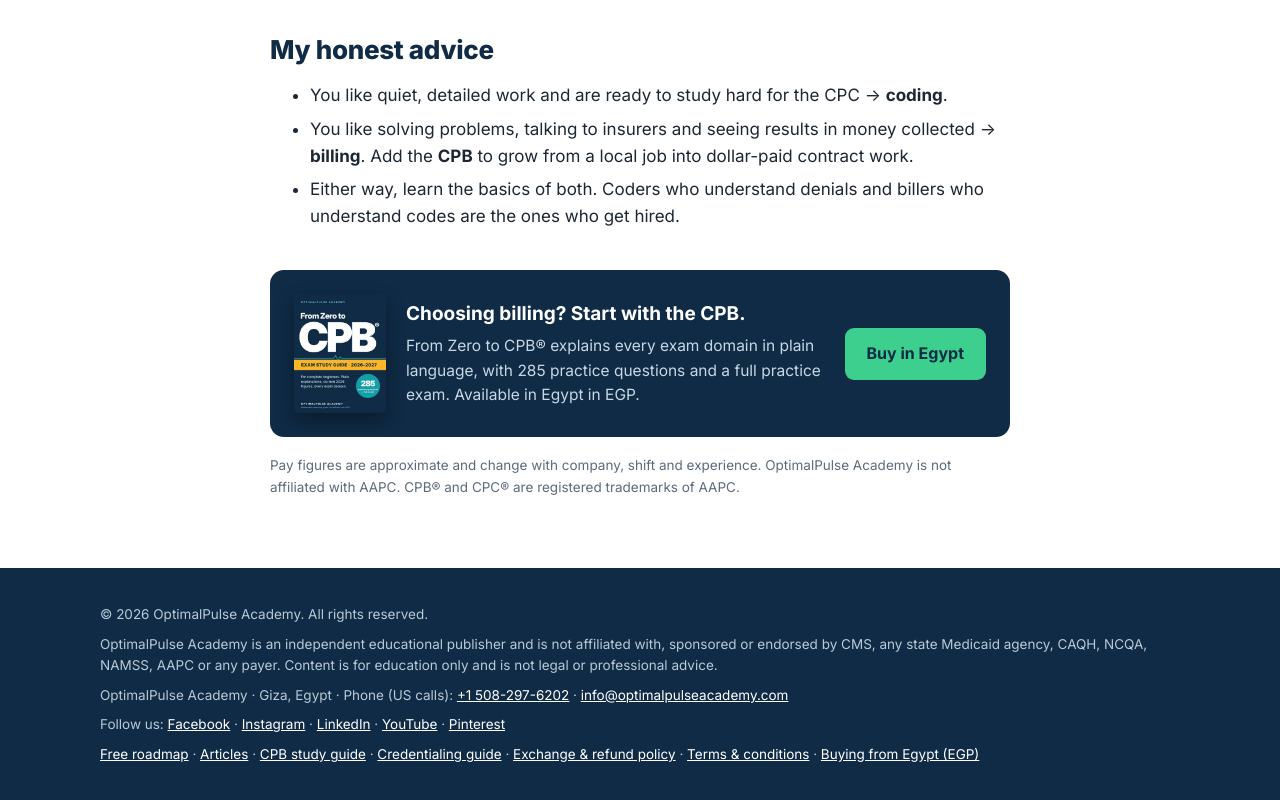
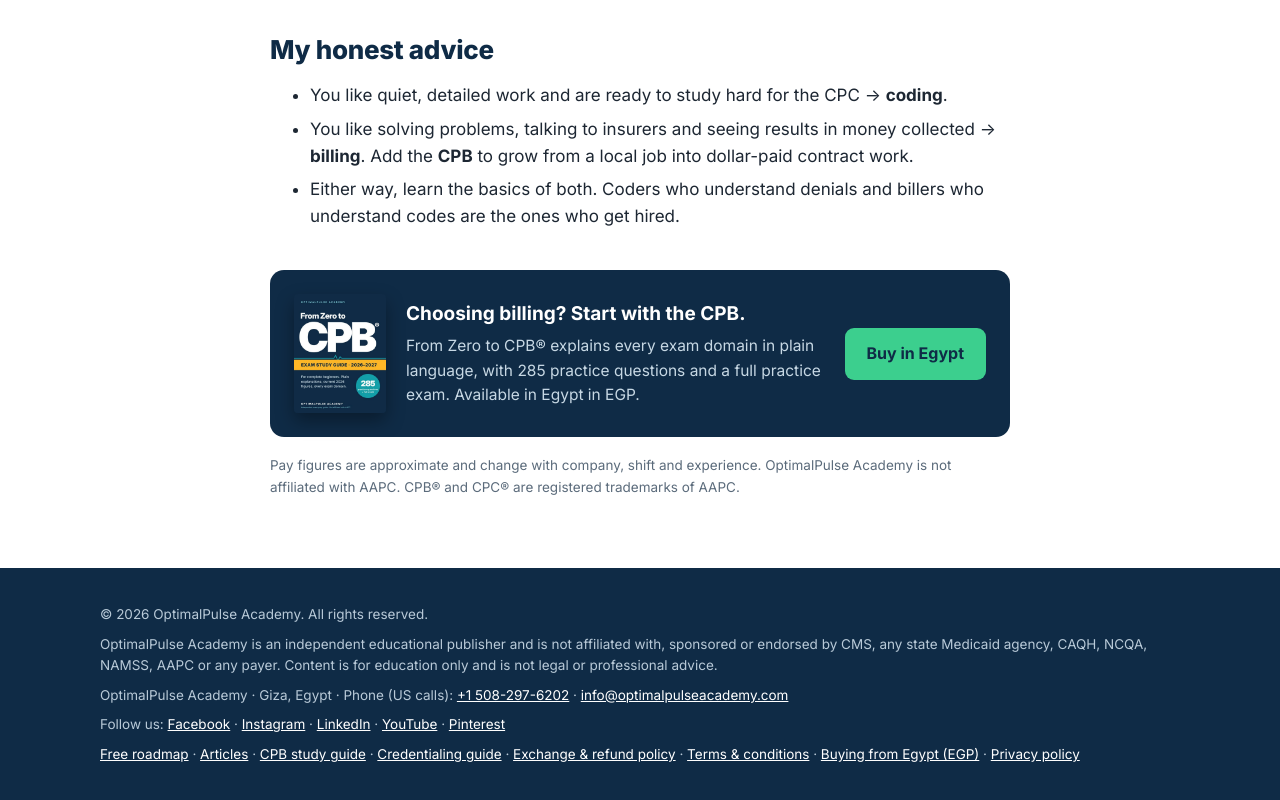
Before and after one commit to optimalpulseacademy/optimalpulseacademy.github.io, a plain HTML site: page articles/coding-vs-billing-egypt.html in a window 1280 px wide. Shown: the part 2587-3387 px from the top of the page. Drawn offline with Linux system fonts and the light colour scheme.

Commit message:
Articles: add privacy policy link in footer

```diff
--- a/articles/coding-vs-billing-egypt.html
+++ b/articles/coding-vs-billing-egypt.html
@@ -267,7 +267,7 @@ a.gumroad-button .gumroad-button-logo,a.gumroad-button span.logo-full{display:no
 <p>OptimalPulse Academy is an independent educational publisher and is not affiliated with, sponsored or endorsed by CMS, any state Medicaid agency, CAQH, NCQA, NAMSS, AAPC or any payer. Content is for education only and is not legal or professional advice.</p>
 <p>OptimalPulse Academy · Giza, Egypt · Phone (US calls): <a href="tel:+15082976202">+1 508-297-6202</a> · <a href="mailto:info@optimalpulseacademy.com">info@optimalpulseacademy.com</a></p>
 <p>Follow us: <a href="https://www.facebook.com/profile.php?id=61596282907353" target="_blank" rel="noopener">Facebook</a> · <a href="https://www.instagram.com/optimalpulseacademy/" target="_blank" rel="noopener">Instagram</a> · <a href="https://www.linkedin.com/company/optimalpulse-academy" target="_blank" rel="noopener">LinkedIn</a> · <a href="https://www.youtube.com/@OptimalPulseAcademy" target="_blank" rel="noopener">YouTube</a> · <a href="https://www.pinterest.com/optimalpulseacademy/" target="_blank" rel="noopener">Pinterest</a></p>
-<p><a href="/roadmap">Free roadmap</a> · <a href="/articles/">Articles</a> · <a href="/cpb">CPB study guide</a> · <a href="/credentialing">Credentialing guide</a> · <a href="/refund-policy">Exchange &amp; refund policy</a> · <a href="/terms">Terms &amp; conditions</a> · <a href="/egypt">Buying from Egypt (EGP)</a></p>
+<p><a href="/roadmap">Free roadmap</a> · <a href="/articles/">Articles</a> · <a href="/cpb">CPB study guide</a> · <a href="/credentialing">Credentialing guide</a> · <a href="/refund-policy">Exchange &amp; refund policy</a> · <a href="/terms">Terms &amp; conditions</a> · <a href="/egypt">Buying from Egypt (EGP)</a> · <a href="/privacy">Privacy policy</a></p>
 </div>
 </footer>
 <script src="https://gumroad.com/js/gumroad.js"></script>
```
Also changed, not shown: articles/cpb-exam-guide.html (+1 -1 lines), articles/credentialing-timeline.html (+1 -1 lines), articles/index.html (+1 -1 lines).
